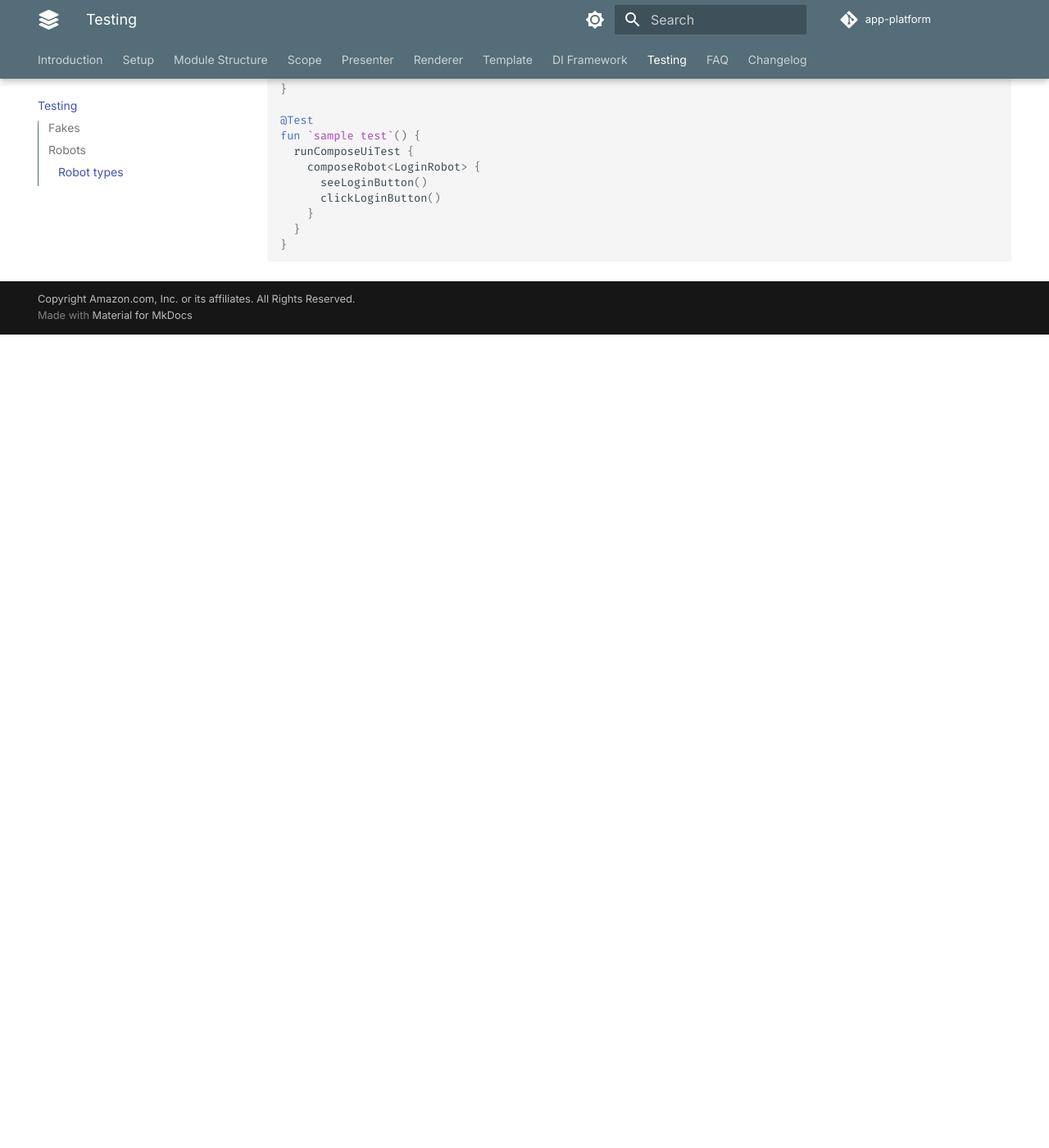
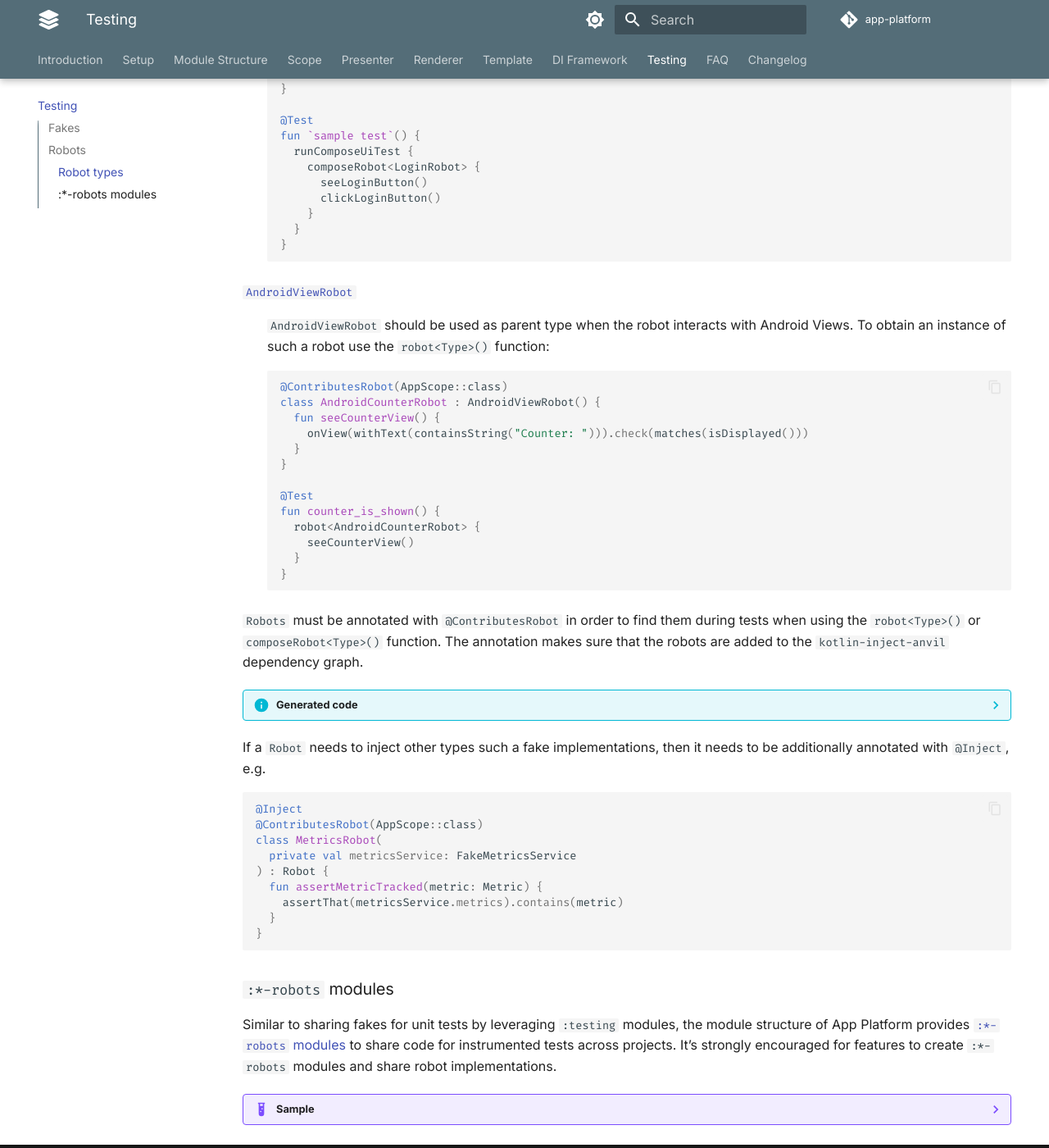
Before and after one commit to amzn/app-platform, an MkDocs documentation site: the page built from docs/testing.md, in a window 1280 px wide and 1400 px high, scrolled down 4793 px. Shown: the whole window at 82% size. Built offline with MkDocs 1.6.1 and Material for MkDocs 9.7.7, drawn with Linux system fonts in a browser that asks for light colours; comment, search, counter and statistics services are not loaded; before the commit the page ends 5201 px from its top, so only the background shows below that.

````diff
--- a/docs/testing.md
+++ b/docs/testing.md
@@ -260,3 +260,88 @@
       }
     }
     ```
+
+[`AndroidViewRobot`](https://github.com/amzn/app-platform/blob/main/robot/public/src/androidMain/kotlin/software/amazon/app/platform/robot/AndroidViewRobot.kt)
+
+:   `AndroidViewRobot` should be used as parent type when the robot interacts with Android Views.
+    To obtain an instance of such a robot use the `robot<Type>()` function:
+
+    ```kotlin
+    @ContributesRobot(AppScope::class)
+    class AndroidCounterRobot : AndroidViewRobot() {
+      fun seeCounterView() {
+        onView(withText(containsString("Counter: "))).check(matches(isDisplayed()))
+      }
+    }
+
+    @Test
+    fun counter_is_shown() {
+      robot<AndroidCounterRobot> {
+        seeCounterView()
+      }
+    }
+    ```
+
+`Robots` must be annotated with `@ContributesRobot` in order to find them during tests when using the `robot<Type>()`
+or `composeRobot<Type>()` function. The annotation makes sure that the robots are added to the `kotlin-inject-anvil`
+dependency graph.
+
+??? info "Generated code"
+
+    The `@ContributesRobot` annotation generates following code.
+
+    ```kotlin
+    @ContributesTo(AppScope::class)
+    public interface LoginRobotComponent {
+      public val loginRobot: LoginRobot
+
+      @Provides public fun provideLoginRobot(): LoginRobot = LoginRobot()
+
+      @Provides
+      @IntoMap
+      public fun provideLoginRobotIntoMap(
+        robot: () -> LoginRobot
+      ): Pair<KClass<out Robot>, () -> Robot> = LoginRobot::class to robot
+    }
+    ```
+
+If a `Robot` needs to inject other types such a fake implementations, then it needs to be additionally annotated with
+`@Inject`, e.g.
+
+```kotlin
+@Inject
+@ContributesRobot(AppScope::class)
+class MetricsRobot(
+  private val metricsService: FakeMetricsService
+) : Robot {
+  fun assertMetricTracked(metric: Metric) {
+    assertThat(metricsService.metrics).contains(metric)
+  }
+}
+```
+
+### `:*-robots` modules
+
+Similar to sharing fakes for unit tests by leveraging `:testing` modules, the module structure of App Platform
+provides [`:*-robots` modules](module-structure.md#robots) to share code for instrumented tests across projects.
+It’s strongly encouraged for features to create `:*-robots` modules and share robot implementations.
+
+??? example "Sample"
+
+    [`NavigationPresenterImpl`](https://github.com/amzn/app-platform/blob/main/sample/navigation/impl/src/commonMain/kotlin/software/amazon/app/platform/sample/navigation/NavigationPresenterImpl.kt)
+    is another example that highlights this principle.
+
+    [`UserPagePresenterImpl`](https://github.com/amzn/app-platform/blob/main/sample/user/impl/src/commonMain/kotlin/software/amazon/app/platform/sample/user/UserPagePresenterImpl.kt)
+    goes a step further. Its `BaseModel` is composed of two sub-models. The `listModel` is even an input for the
+    detail-presenter.
+
+    ```kotlin
+    val listModel = userPageListPresenter.present(UserPageListPresenter.Input(user))
+    return Model(
+      listModel = listModel,
+      detailModel =
+        userPageDetailPresenter.present(
+          UserPageDetailPresenter.Input(user, selectedAttribute = listModel.selectedIndex)
+        ),
+    )
+    ```
````
